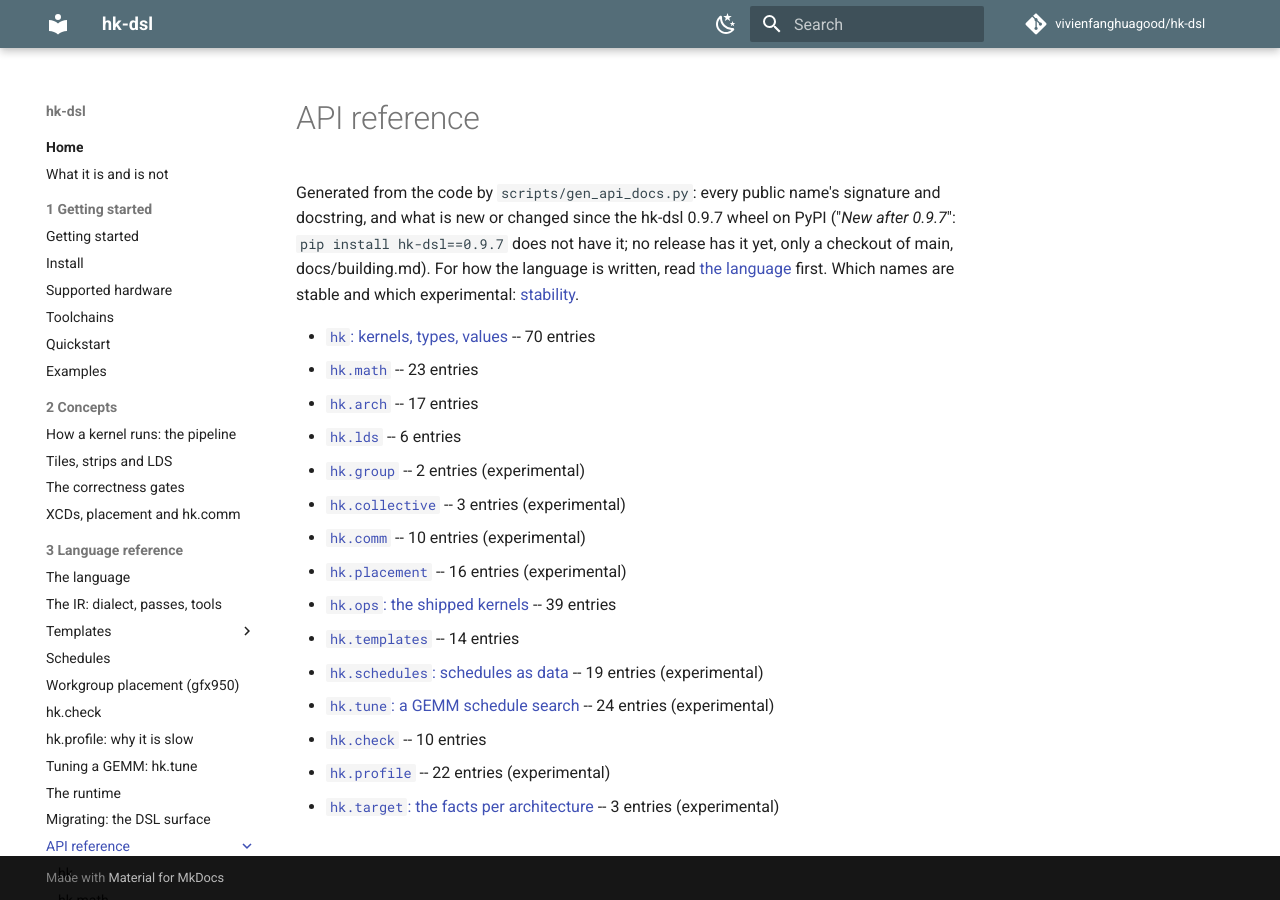
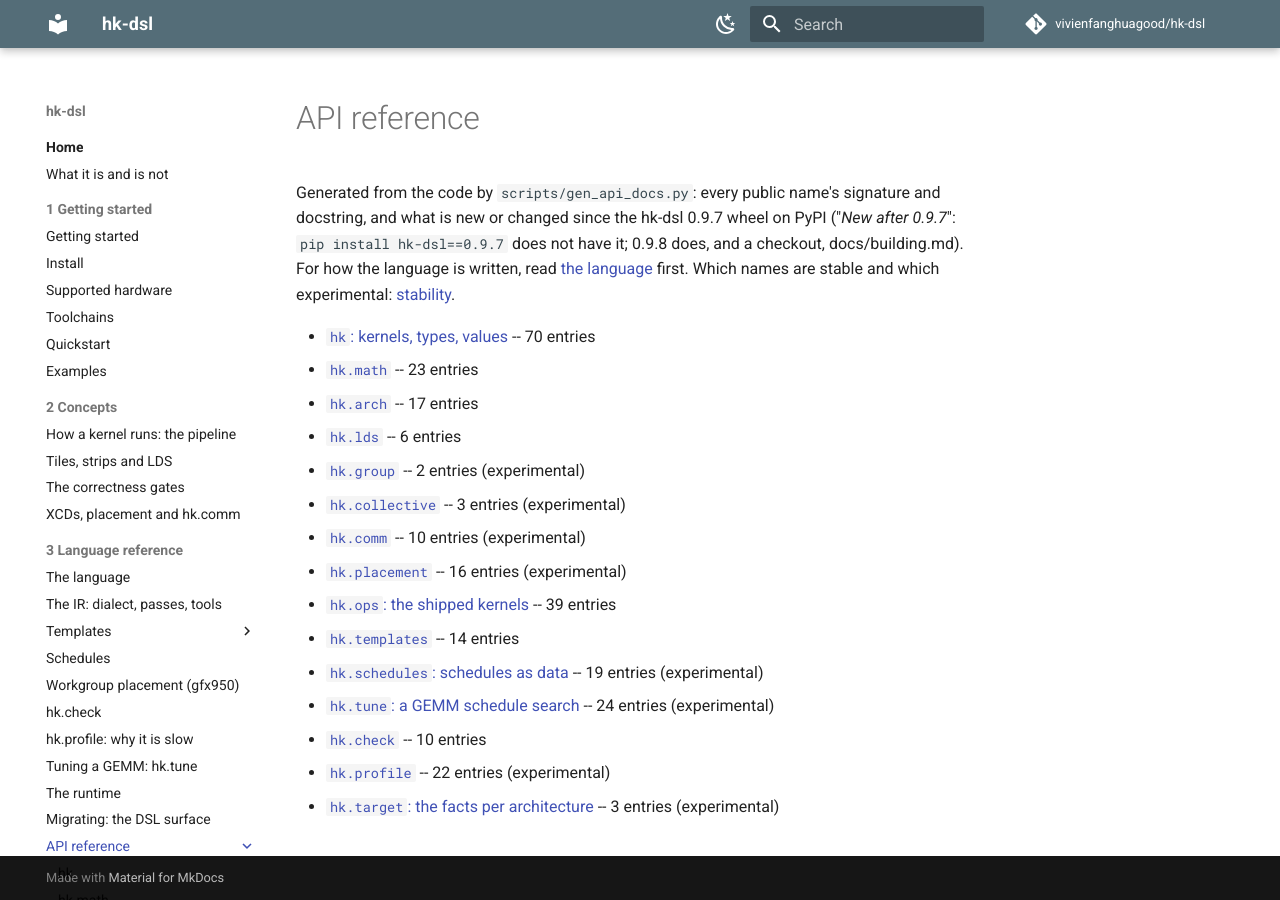
Before and after one commit to vivienfanghuagood/hk-dsl, an MkDocs documentation site: the page built from docs/api/README.md, in a window 1280 px wide. Built offline with MkDocs 1.6.1 and Material for MkDocs 9.7.7, drawn with Linux system fonts in a browser that asks for light colours; comment, search, counter and statistics services are not loaded.

Commit message:
release 0.9.8: hk.torch_op is stable (#291); sample outputs from 0.9.7 on an R9700 (#292)
Version 0.9.8, RELEASE = "0.9.8", API index regenerated; the dialect stays hk-dialect-8.
CHANGELOG: Unreleased cut as 0.9.8. README, llms.txt, the skill, support matrix and toolchains name 0.9.8.

Co-Authored-By: Claude <noreply@anthropic.com>

```diff
--- a/docs/api/README.md
+++ b/docs/api/README.md
@@ -2,7 +2,7 @@
 
 # API reference
 
-Generated from the code by `scripts/gen_api_docs.py`: every public name's signature and docstring, and what is new or changed since the hk-dsl 0.9.7 wheel on PyPI ("*New after 0.9.7*": `pip install hk-dsl==0.9.7` does not have it; no release has it yet, only a checkout of main, docs/building.md). For how the language is written, read [the language](../language.md) first. Which names are stable and which experimental: [stability](../stability.md).
+Generated from the code by `scripts/gen_api_docs.py`: every public name's signature and docstring, and what is new or changed since the hk-dsl 0.9.7 wheel on PyPI ("*New after 0.9.7*": `pip install hk-dsl==0.9.7` does not have it; 0.9.8 does, and a checkout, docs/building.md). For how the language is written, read [the language](../language.md) first. Which names are stable and which experimental: [stability](../stability.md).
 
 - [`hk`: kernels, types, values](hk.md) -- 70 entries
 - [`hk.math`](hk.math.md) -- 23 entries
--- a/llms.txt
+++ b/llms.txt
@@ -68,7 +68,7 @@ It traces and runs on both GPUs, ragged shapes (100x1000) included; `hk.check` t
 
 ## Pitfalls
 
-- The docs describe main; `pip install hk-dsl` is 0.9.7 (check `hk.__version__`). The API reference marks what is *New after 0.9.7*: on main only, in no release yet. 0.8.0 added, and 0.7.0 lacks, workgroup placement (`hk.kernel(placement=)`, `hk.Placement`, `hk.arch.xcd_count`), `hk.map_cpp`, the strip ops and element exchange. 0.6.0's synchronous `g.load` / `g.store` on gfx950 read and write past a partial last tile; 0.7.0's do not.
+- The docs describe main; `pip install hk-dsl` is 0.9.8 (check `hk.__version__`). The API reference marks what is *New after 0.9.7*: in 0.9.8, not in 0.9.7. 0.8.0 added, and 0.7.0 lacks, workgroup placement (`hk.kernel(placement=)`, `hk.Placement`, `hk.arch.xcd_count`), `hk.map_cpp`, the strip ops and element exchange. 0.6.0's synchronous `g.load` / `g.store` on gfx950 read and write past a partial last tile; 0.7.0's do not.
 - Positional kernel parameters are tensors (`hk.Tensor[dtype]`, 4-D `(batch, depth, rows, cols)`; a 2-D tensor is `(rows, cols)`). Constexprs are keyword-only with a default, baked into the source: a new value is a new compile.
 - The transcendental math (gelu, dgelu, sqrt, rsqrt, silu) is fp32-only: load 16-bit data into an fp32 tile or strip (the load converts) and store it back (the store converts). `hk.math.gelu` is `F.gelu(x, approximate="tanh")`, not the erf default.
 - A strip's columns are whole chunks of `wave x run` (32 x run on gfx1100, 64 x run on gfx950): `CW=512` with `run=8` fits both. Read the wave from `hk.arch.target().wave` when a plan depends on it.
--- a/pyproject.toml
+++ b/pyproject.toml
@@ -4,7 +4,7 @@ build-backend = "setuptools.build_meta"
 
 [project]
 name = "hk-dsl"
-version = "0.9.7"
+version = "0.9.8"
 description = "A general-purpose Python DSL for AMD GPU kernels on RDNA and CDNA, with build-time gates against silent tile-level errors (spills, missing waits, MFMA hazards). Its largest end-to-end gains today are on Radeon (RDNA3/RDNA4), through vLLM and SGLang."
 # Release wheels are cp310, cp311, cp312 and cp313 (each carries MLIR bindings for one
 # CPython); another 3.x builds from source (docs/building.md). CI tests 3.10 and 3.12.
```
Also changed, not shown: CHANGELOG.md (+21 -5 lines), README.md (+1 -1 lines), docs/support-matrix.md (+1 -1 lines), docs/toolchains.md (+1 -1 lines), skills/hk-kernel/SKILL.md (+1 -1 lines), 2 other files.
